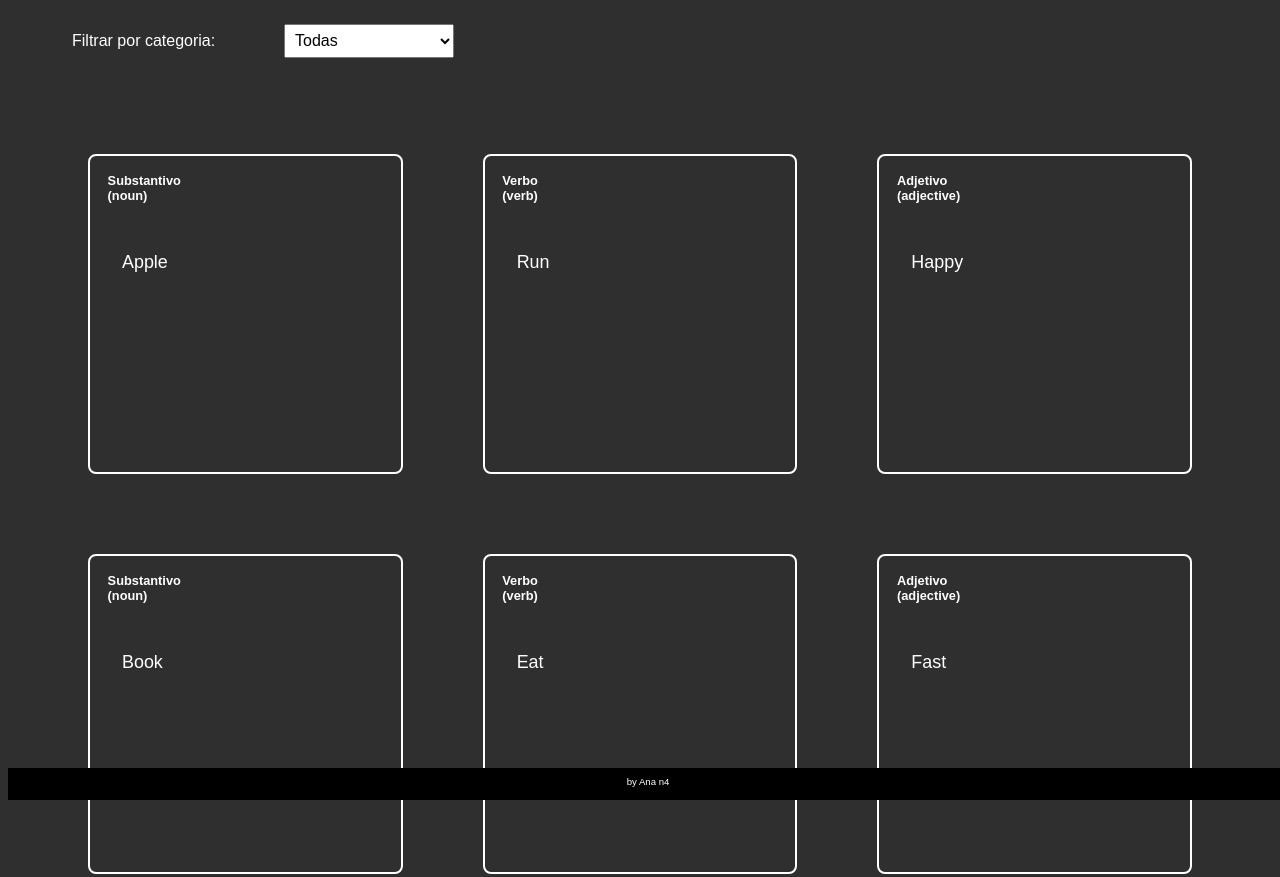
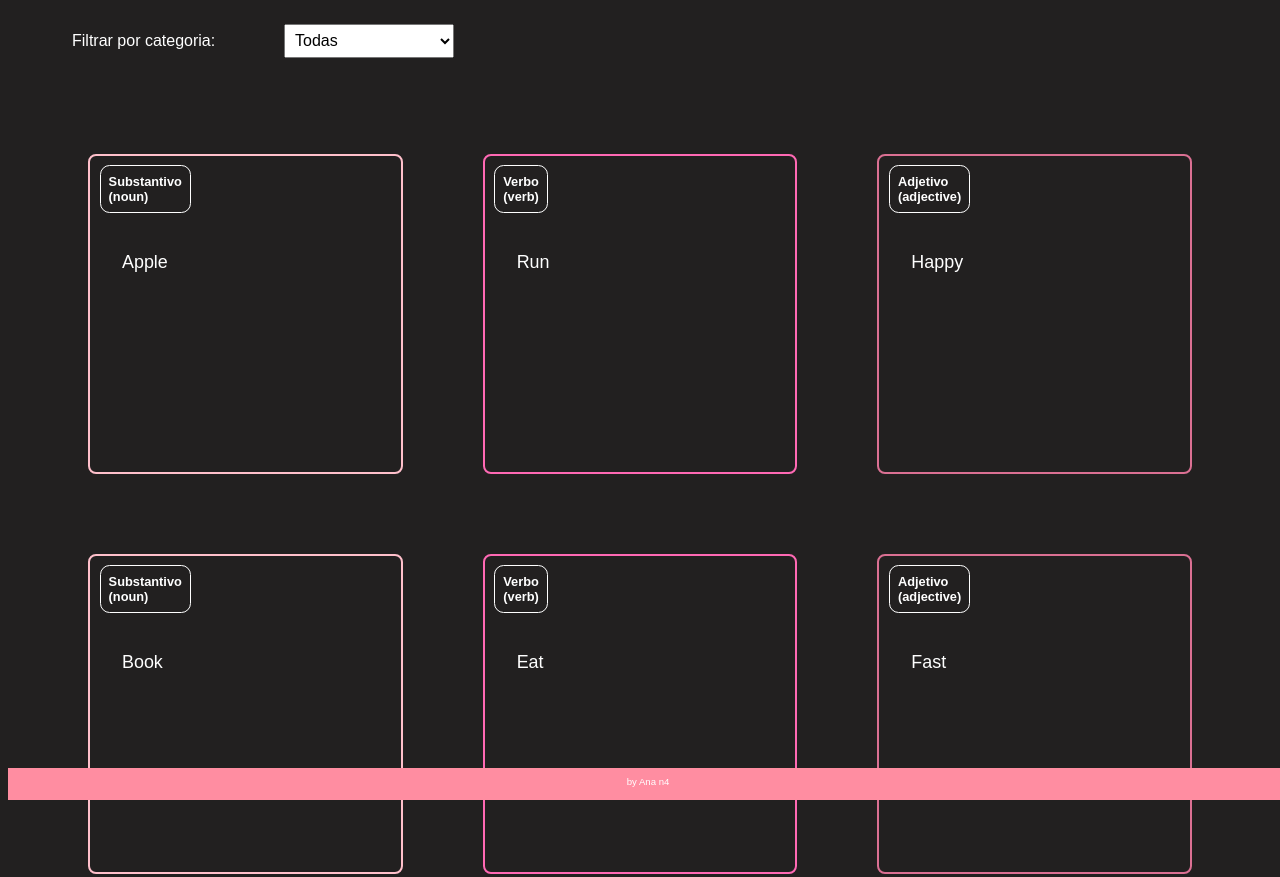
Before and after one commit to anaschonwald/teste, a plain HTML site: page index.html in a window 1280 px wide. Shown: the top 877 px of the page. Drawn offline with Linux system fonts and the light colour scheme.

Commit message:
mudanca de cor de acordo com as clases

```diff
--- a/style.css
+++ b/style.css
@@ -1,8 +1,11 @@
 :root {
-    --background-color: #2f2f2f;
+    --background-color: #222020;
     --text-color: #ffffff;
     --card-front-color: #d3d3d3;
-    --card-back-color: #ffffff;   //escrita cartao virado
+    --card-back-color: #ffffff;
+    --border-noun: #ffc0cb;       /* rosa claro */
+    --border-verb: #ff69b4;       /* rosa médio */
+    --border-adjective: #db7093;  /* rosa escuro */
 }
 
 body {
@@ -24,6 +27,24 @@ body {
     height: 20rem;
     flex-grow: 1;
     flex-basis: calc(33% - 6rem);
+    border: 2px solid white;
+    border-radius: 8px;
+    box-sizing: border-box;
+    transition: border-color 0.3s ease;
+    position: relative;
+}
+
+/* Estilos por categoria */
+.cartao[data-categoria*="noun"] {
+    border-color: var(--border-noun);
+}
+
+.cartao[data-categoria*="verb"] {
+    border-color: var(--border-verb);
+}
+
+.cartao[data-categoria*="adjective"] {
+    border-color: var(--border-adjective);
 }
 
 .cartao__conteudo {
@@ -32,12 +53,12 @@ body {
     height: 100%;
     transform-style: preserve-3d;
     transition: transform 300ms ease-in-out;
-    color: #ffffff; //texto frente cartao
+    color: #ffffff;
+    position: relative;
 }
 
 .cartao__conteudo h3 {
-    color: #fffdfd; //cor das categorias
-    border: 1px #fffdfd ;   //cor da margem das categorias
+    color: var(--text-color);
     border: 1px solid var(--text-color);
     text-align: left;
     padding: 0.5rem;
@@ -46,6 +67,7 @@ body {
     border-radius: 0.6rem;
     font-size: 1vw;
     backface-visibility: hidden;
+    background: rgba(255, 255, 255, 0);
 }
 
 .cartao__conteudo p {
@@ -58,8 +80,14 @@ body {
     font-weight: 500;
 }
 
+.cartao__conteudo__resposta {
+    transform: rotateY(180deg);
+    background-color: var(--card-back-color);
+    border: 4px solid var(--card-back-color);
+    color: #ffffff;
+}
+
 .cartao__conteudo__resposta p {
-    color: var(--card-back-color);
     font-weight: 700;
 }
 
@@ -76,15 +104,8 @@ body {
     box-sizing: border-box;
 }
 
-.cartao__conteudo__resposta {
-    transform: rotateY(180deg);
-    background-color: var(--card-back-color);
-    border: 4px solid var(--card-back-color);
-    color: #ffffff; /* texto branco no verso */
-}
-
 footer {
-    background-color: black;
+    background-color: #ff8da1;
     color: white;
     position: fixed;
     bottom: 0;
@@ -99,9 +120,9 @@ footer p {
 }
 
 @media (max-width: 560px) {
-
     body {
-        background: url('img/bg-mobile.webp'), no-repeat cover;
+        background: url('img/bg-mobile.webp') no-repeat center center;
+        background-size: cover;
     }
 
     .cartao {
@@ -116,14 +137,3 @@ footer p {
         font-size: 3.8vw;
     }
 }
-
-.cartao {
-    margin: 1rem 1rem;
-    height: 20rem;
-    flex-grow: 1;
-    flex-basis: calc(33% - 6rem);
-    border: 2px solid #ffffff; /* borda branca */
-    border-radius: 8px;         /* cantos arredondados */
-    box-sizing: border-box;     /* para incluir a borda no tamanho */
-    transition: border-color 0.3s ease;
-}
```
